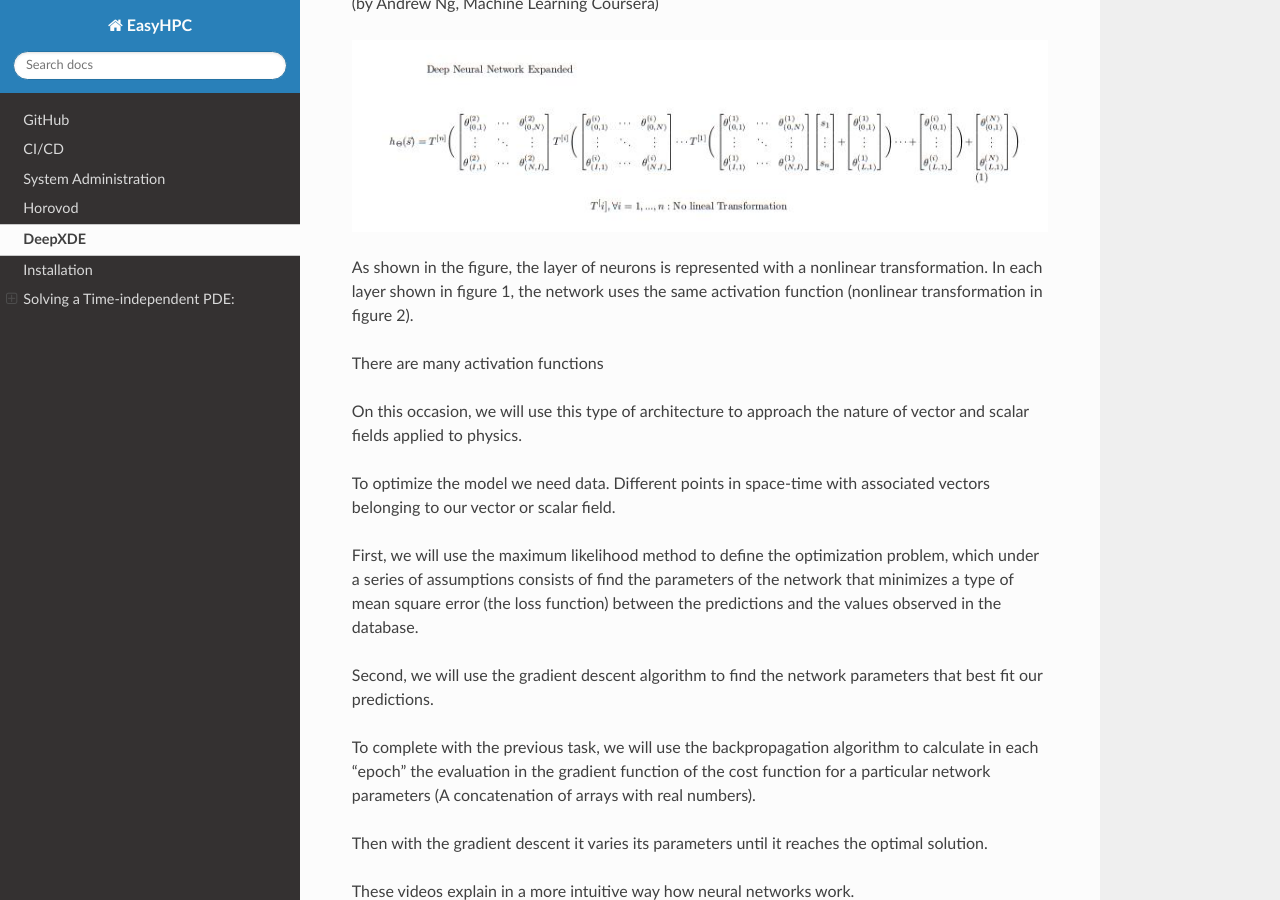
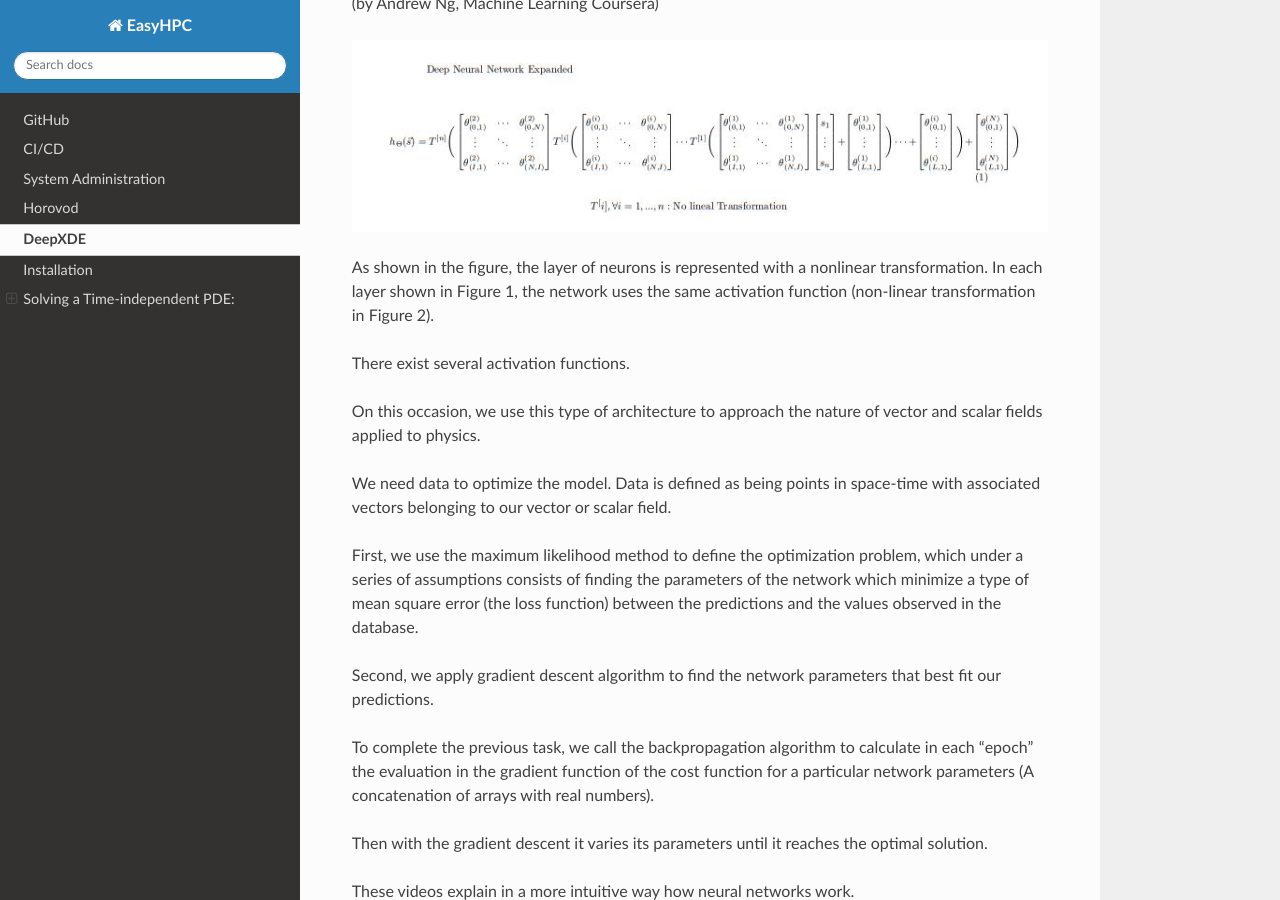
Before and after one commit to pescap/EasyHPC, a Sphinx documentation site: the page built from docs/source/deepxde.rst, in a window 1280 px wide and 900 px high, scrolled down 713 px. Built offline with Sphinx 7.4.7 and the Read the Docs theme 2.0.0, drawn with Linux system fonts in a browser that asks for light colours.

Commit message:
Update deepxde.rst

```diff
--- a/docs/source/deepxde.rst
+++ b/docs/source/deepxde.rst
@@ -2,8 +2,6 @@
 =======
 
 **Theory Behind Inverse Problems** (To do. Explain the theory for inverse problems, and add references.)
-
-
 
 **Neural Networks**
 
@@ -16,20 +14,20 @@
 
 .. image:: ~Image/RedNeuronal.png
 
-As shown in the figure, the layer of neurons is represented with a nonlinear transformation. In each layer shown in figure 1, the network uses the same activation function (nonlinear transformation in figure 2).
+As shown in the figure, the layer of neurons is represented with a nonlinear transformation. In each layer shown in Figure 1, the network uses the same activation function (non-linear transformation in Figure 2).
 
-There are many activation functions
+There exist several activation functions.
 
-On this occasion, we will use this type of architecture to approach the nature of vector and scalar fields applied to
+On this occasion, we use this type of architecture to approach the nature of vector and scalar fields applied to
 physics.
 
-To optimize the model we need data. Different points in space-time with associated vectors belonging to our vector or scalar field.
+We need data to optimize the model. Data is defined as being points in space-time with associated vectors belonging to our vector or scalar field.
 
-First, we will use the maximum likelihood method to define the optimization problem, which under a series of assumptions consists of find the parameters of the network that minimizes a type of mean square error (the loss function) between the predictions and the values observed in the database.
+First, we use the maximum likelihood method to define the optimization problem, which under a series of assumptions consists of finding the parameters of the network which minimize a type of mean square error (the loss function) between the predictions and the values observed in the database.
 
-Second, we will use the gradient descent algorithm to find the network parameters that best fit our predictions.
+Second, we apply gradient descent algorithm to find the network parameters that best fit our predictions.
 
-To complete with the previous task, we will use the backpropagation algorithm to calculate in each "epoch" the evaluation in the gradient function of the cost function for a particular network parameters (A concatenation of arrays with real numbers).
+To complete the previous task, we call the backpropagation algorithm to calculate in each "epoch" the evaluation in the gradient function of the cost function for a particular network parameters (A concatenation of arrays with real numbers).
 
 Then with the gradient descent it varies its parameters until it reaches the optimal solution.
 
```
